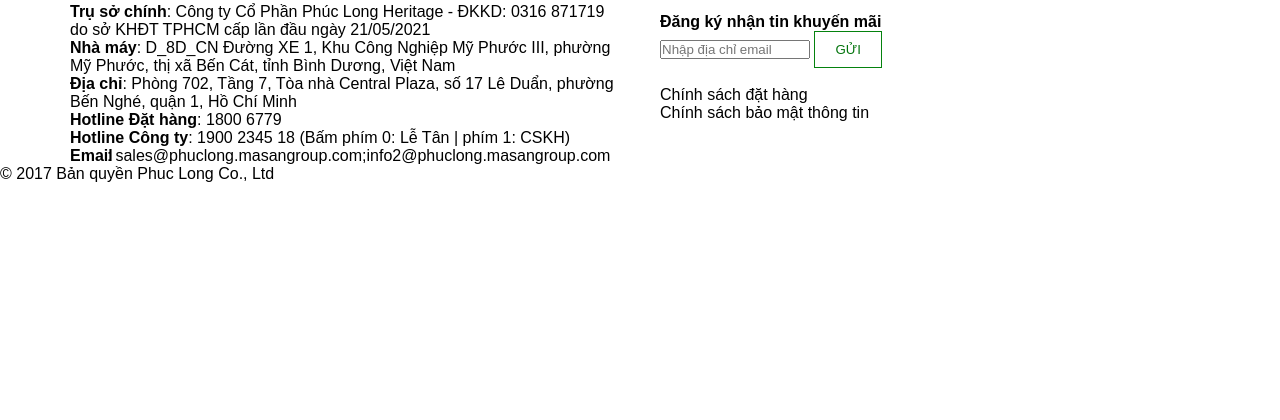
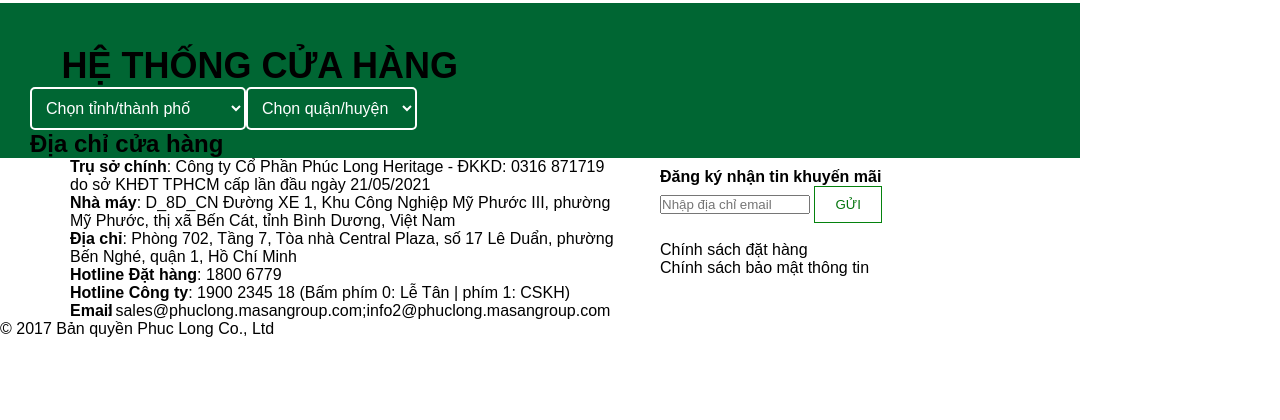
Before and after one commit to Pencoding1/PhucLongWebApp, a Flask app: page / in a window 1280 px wide. Shown: the part 1140-1560 px from the top of the page. Before the commit the page ends 1322 px from the top, so only its background shows below. Run offline with Flask 3, Linux system fonts and the light colour scheme; some web fonts are replaced.

Commit message:
update body.css, layout.html, create home.js

```diff
--- a/static/body.css
+++ b/static/body.css
@@ -24,3 +24,70 @@
   width: 1083px;
   height: 325px;
 }
+.stores {
+  padding-left: 30px;
+  background-color: #006633;
+  width: 1080px;
+}
+
+h1 {
+  padding-top:4%;
+  margin-left:3%;
+  text-align:left;
+  font-size: 36px;
+}
+
+.section1{
+  display: inline-block;
+  margin-right: 0.00000000000000001%;
+  float:left;
+}
+
+select {
+  padding: 10px;
+  border-radius: 5px;
+  border: 2px solid white;
+  background-color: #006633;
+  color: white;
+  font-size: 16px;
+}
+
+h2 {
+  font-size: 24px;
+}
+
+.scroll-box {
+  width: 50%;
+  max-height: 200px;
+  overflow-y: scroll;
+  padding-right: 10px;
+}
+
+#diachi-list {
+  list-style-type: none;
+  padding: 0;
+}
+
+#diachi-list li {
+  padding: 5px;
+  align-items:left;
+  justify-content: space-between;
+}
+
+.icon {
+  margin-right: 10px;
+}
+
+.button {
+  margin-left:3px;
+  padding: 10px;
+  background-color: transparent;
+  border: 1px solid black;
+  border-radius: 5px;
+  color:black;
+  cursor: pointer;
+}
+
+.button:hover {
+  color: #006633;
+}
--- a/templates/layout.html
+++ b/templates/layout.html
@@ -46,6 +46,30 @@
     <body>
         {% block content %}{% endblock %}
     </body>
+    <div class="stores">
+        <h1>HỆ THỐNG CỬA HÀNG</h1>
+        <div class="section1">
+            <label for="city"></label>
+            <select id="city" name="city" onchange="capnhat()">
+                <option value="">Chọn tỉnh/thành phố</option>
+                <option value="Thành Phố Hà Nội">Thành Phố Hà Nội</option>
+                <option value="Thành Phố Hồ Chí Minh">Thành Phố Hồ Chí Minh</option>
+                <option value="Tỉnh Tiền Giang">Tỉnh Tiền Giang</option>
+            </select>
+        </div>
+        <div class="section2">
+            <label for="district"></label>
+            <select id="district" name="district" onchange="displayChiNhanh()">
+                <option value="">Chọn quận/huyện</option>
+            </select>
+        </div>
+
+        <h2>Địa chỉ cửa hàng</h2>
+
+        <div id="phuclong-section" class="scroll-box">
+            <ul id="diachi-list"></ul>
+        </div>
+    </div>
     <footer id="footer">
         <div class="f-bot">
             <div class="container">
```
Also changed, not shown: static/home.js (added, +62 -0 lines).
